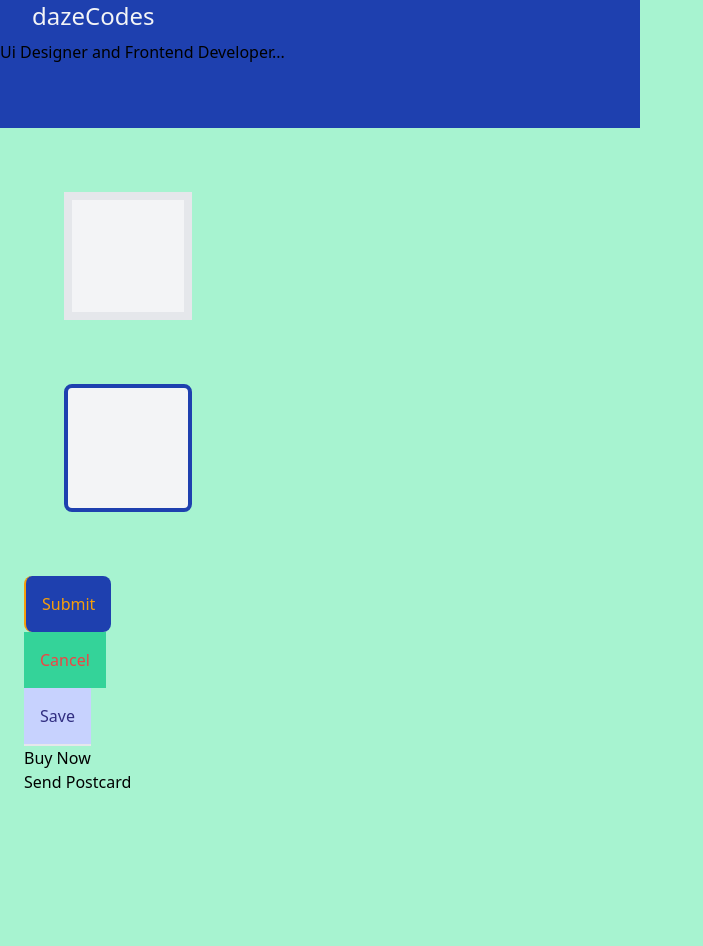
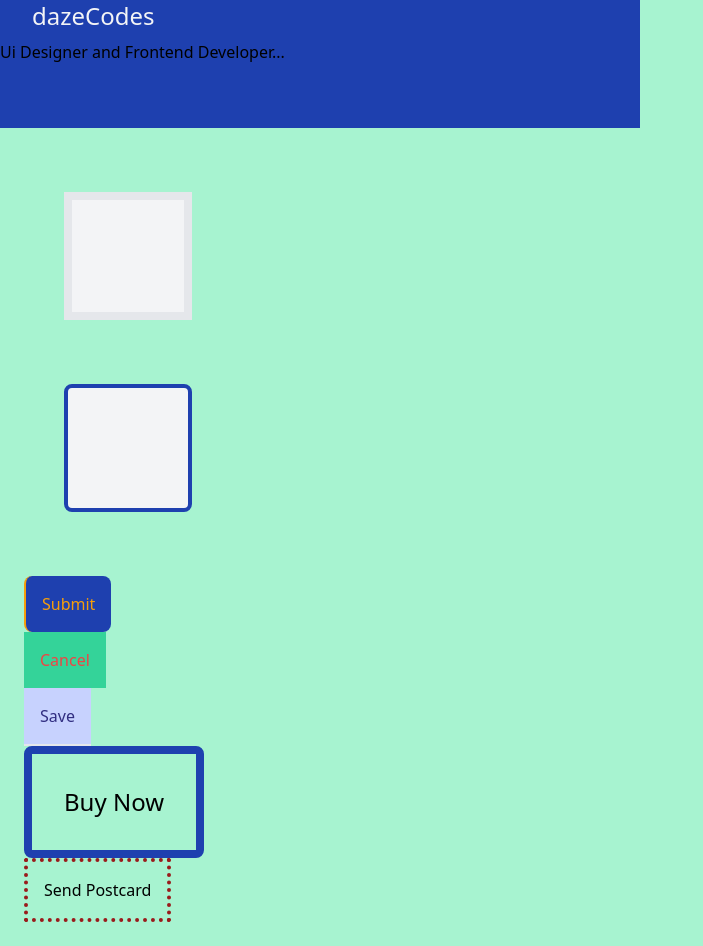
Before and after one commit to dazeign/TailWindCSS-Projects, a plain HTML site: page practice.html in a window 1280 px wide. Shown: the whole page, without its empty margins (0-703 px from the left). Before the commit the page ends 818 px from the top, so only its background shows below. Drawn offline with nearby package versions, Linux system fonts and the light colour scheme.

Commit message:
Practicing on project 2

```diff
--- a/practice.html
+++ b/practice.html
@@ -26,8 +26,8 @@
      <div><button class="bg-indigo-200 text-white p-4 border-b-2 text-indigo-900 ">Save</button></div>
 
      <!-- Thick rounded, lots of padding, large button -->
-     <div><button class="">Buy Now</button></div>
+     <div><button class="border-8 border-blue-800 rounded-lg p-8 text-2xl">Buy Now</button></div>
 
      <!-- Outlined, serif font, uppercase, rounded -->
-     <div><button class="">Send Postcard</button></div>
+     <div><button class="capitalise border-dotted border-4 border-red-800 rounded-sm p-4">Send Postcard</button></div>
 </div>
```
